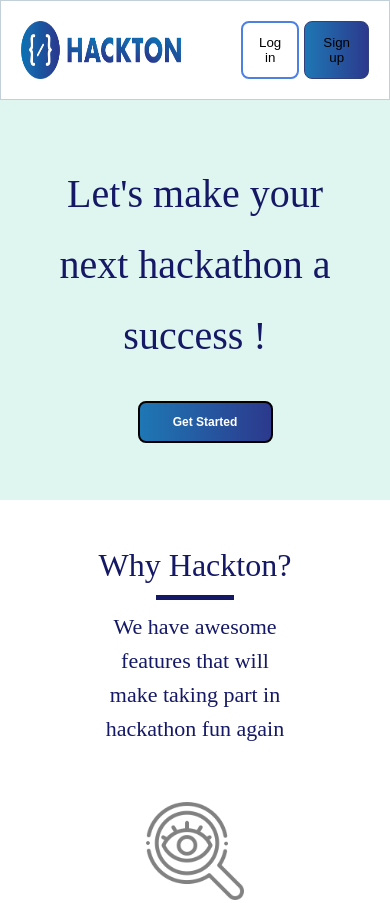
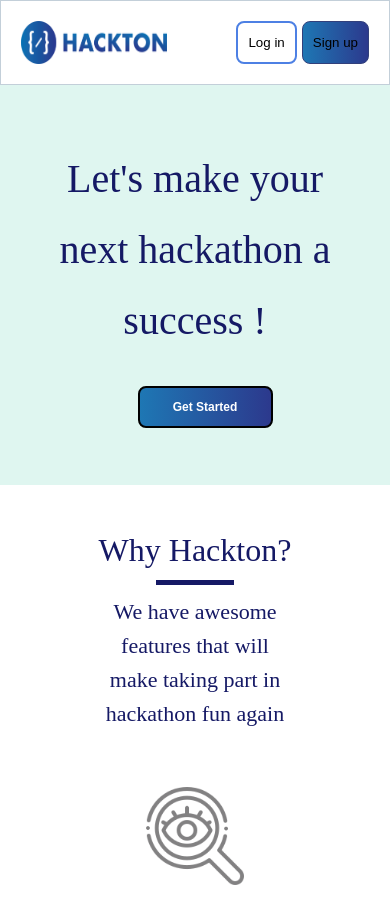
Before and after one commit to LABS-EU3/hackton-landing-page, a plain HTML site: page index.html in a window 390 px wide. Shown: the top 903 px of the page. Drawn offline with Linux system fonts and the light colour scheme; files whose address does not match are found by name.

Commit message:
fixed mobile responsiveness bug on smaller screens

```diff
--- a/css/index.css
+++ b/css/index.css
@@ -176,14 +176,14 @@ p {
   padding-bottom: 10px;
 }
 
-img {
+.header-content .logo {
   max-width: 100%;
   height: auto;
 }
 
 .container {
     max-width: 90%;
-    width: 100%;
+    /* width: 100%; */
     margin: 0 auto;
 }
 
@@ -631,6 +631,9 @@ img {
   .header-nav a {
     display: none;
   }
+  .header-content .logo {
+    width: 48%;
+   }
 
   .btn {
     /* padding-left: 2rem; */
@@ -757,3 +760,13 @@ img {
     font-size: 13px;
   }
 }
+
+
+/*  */
+@media (max-width: 375px) {
+
+  .header-content .logo {
+   width: 48%;
+  }
+
+}
```
